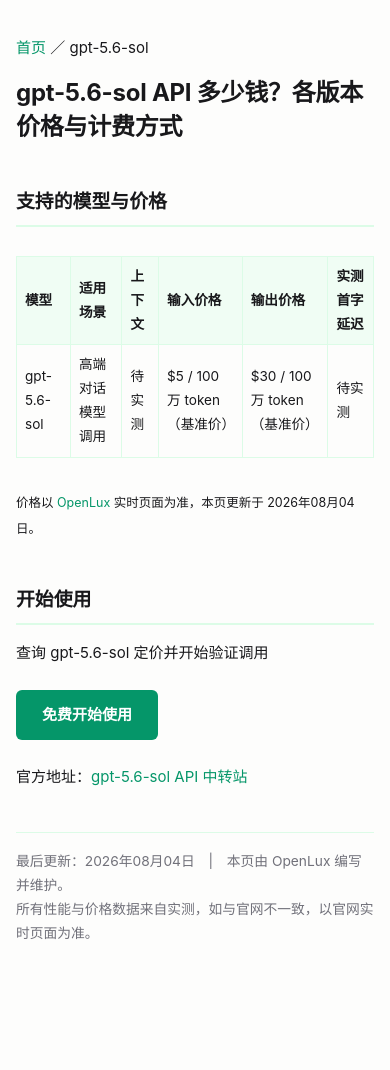
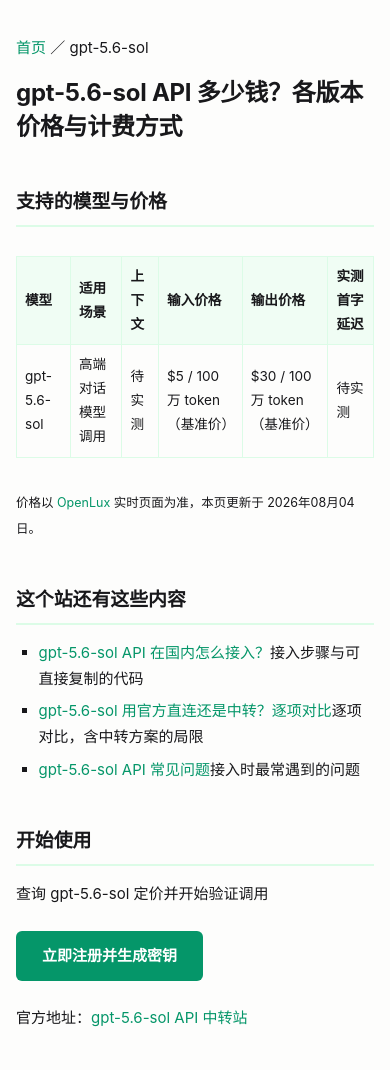
Before and after one commit to a37836323/gpt-5-6-sol-api, a plain HTML site: page pricing/index.html in a window 390 px wide. Shown: the top 1070 px of the page. Before the commit the page ends 1007 px from the top, so only its background shows below. Drawn offline with Linux system fonts and the light colour scheme.

Commit message:
更新 pricing/index.html

```diff
--- a/pricing/index.html
+++ b/pricing/index.html
@@ -103,7 +103,7 @@
 body{margin:0;background:#fdfdfc;color:#18181b;font-family:Inter,"HarmonyOS Sans SC","PingFang SC","Microsoft YaHei",sans-serif;
 line-height:1.75;font-size:16px;-webkit-font-smoothing:antialiased;
 text-rendering:optimizeLegibility}
-.box-frame40{max-width:780px;margin:0 auto;padding:32px 20px 64px}
+.shell-block16{max-width:780px;margin:0 auto;padding:32px 20px 64px}
 h1{font-size:1.85rem;line-height:1.4;margin:.2em 0 .6em;letter-spacing:-.01em}
 h2{font-size:1.3rem;margin:2.2em 0 .7em;padding-bottom:.35em;
 border-bottom:2px solid #dcfce7}
@@ -121,21 +121,21 @@
 ul,ol{padding-left:1.5em}
 ul{list-style-type:square}
 li{margin:.4em 0}
-.block-box52{background:#f0fdf4;border-left:3px solid #059669;
+.card-note84{background:#f0fdf4;border-left:3px solid #059669;
 border-radius:0 6px 6px 0;padding:14px 18px;margin:1.4em 0}
-.note-grid19{display:inline-block;background:#059669;color:#fff;
+.panel-box42{display:inline-block;background:#059669;color:#fff;
 padding:12px 26px;border-radius:6px;font-weight:600;margin:.6em 0}
-.note-grid19:hover{opacity:.88;text-decoration:none}
-.note-list25{color:#71717a;font-size:.86rem;margin-top:3em;
+.panel-box42:hover{opacity:.88;text-decoration:none}
+.unit-grid32{color:#71717a;font-size:.86rem;margin-top:3em;
 padding-top:1.2em;border-top:1px solid #dcfce7}
-.grid-area17{border:1px solid #dcfce7;border-radius:6px;
+.box-col39{border:1px solid #dcfce7;border-radius:6px;
 padding:2px 18px;margin:.8em 0}
 .row-grid63{overflow-x:auto}
 @media(max-width:600px){
   body{font-size:15px}
   h1{font-size:1.5rem}
   h2{font-size:1.18rem}
-  .box-frame40{padding:20px 16px 48px}
+  .shell-block16{padding:20px 16px 48px}
   table{font-size:.85rem}
   th,td{padding:8px}
 }
@@ -144,8 +144,8 @@
 }</style>
 </head>
 <body>
-<main class="box-frame40">
-<p class="col-deck39"><a href="https://a37836323.github.io/gpt-5-6-sol-api/">首页</a> ／ gpt-5.6-sol</p>
+<main class="shell-block16">
+<p class="stack-area43"><a href="https://a37836323.github.io/gpt-5-6-sol-api/">首页</a> ／ gpt-5.6-sol</p>
 <h1>gpt-5.6-sol API 多少钱？各版本价格与计费方式</h1>
 <div>
 <h2>支持的模型与价格</h2>
@@ -160,12 +160,20 @@
 <p><small>价格以 <a href="https://api.openlux.ai/register?channel=c_8qh1bdxz" rel="nofollow noopener" data-cta="link">OpenLux</a> 实时页面为准，本页更新于 2026年08月04日。</small></p>
 </div>
 <div>
+<h2>这个站还有这些内容</h2>
+<ul class="deck-item80">
+<li><a href="https://a37836323.github.io/gpt-5-6-sol-api/quickstart/">gpt-5.6-sol API 在国内怎么接入？</a><span>接入步骤与可直接复制的代码</span></li>
+<li><a href="https://a37836323.github.io/gpt-5-6-sol-api/compare/">gpt-5.6-sol 用官方直连还是中转？逐项对比</a><span>逐项对比，含中转方案的局限</span></li>
+<li><a href="https://a37836323.github.io/gpt-5-6-sol-api/faq/">gpt-5.6-sol API 常见问题</a><span>接入时最常遇到的问题</span></li>
+</ul>
+</div>
+<div>
 <h2>开始使用</h2>
 <p>查询 gpt-5.6-sol 定价并开始验证调用</p>
-<p><a class="note-grid19" href="https://api.openlux.ai/register?channel=c_8qh1bdxz" rel="nofollow noopener" data-cta="button">免费开始使用</a></p>
+<p><a class="panel-box42" href="https://api.openlux.ai/register?channel=c_8qh1bdxz" rel="nofollow noopener" data-cta="button">立即注册并生成密钥</a></p>
 <p>官方地址：<a href="https://api.openlux.ai/register?channel=c_8qh1bdxz" rel="nofollow noopener" data-cta="link">gpt-5.6-sol API 中转站</a></p>
 </div>
-<p class="note-list25">最后更新：2026年08月04日　|　本页由 OpenLux 编写并维护。<br>所有性能与价格数据来自实测，如与官网不一致，以官网实时页面为准。</p>
+<p class="unit-grid32">最后更新：2026年08月04日　|　本页由 OpenLux 编写并维护。<br>所有性能与价格数据来自实测，如与官网不一致，以官网实时页面为准。</p>
 </main>
 <script>
 (function(){
```
